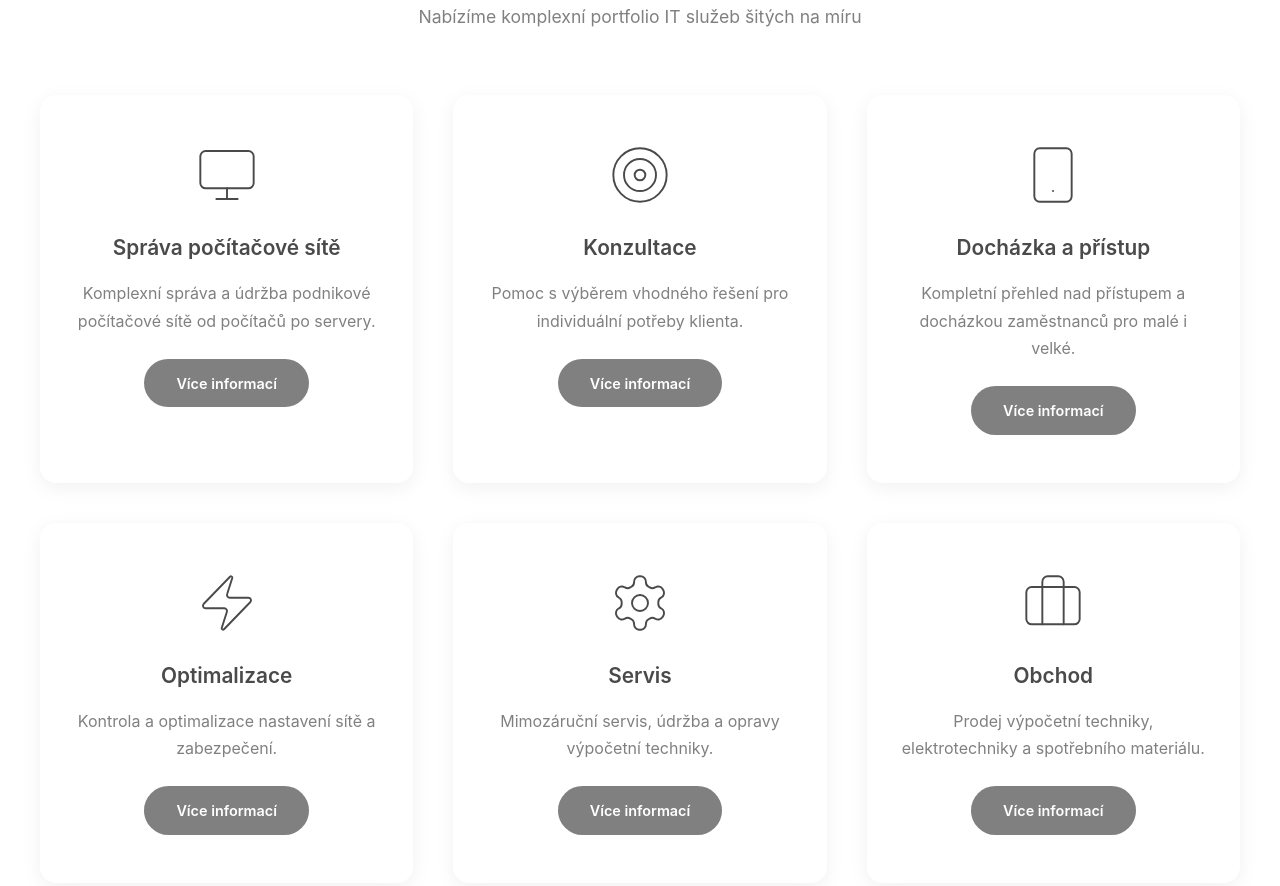
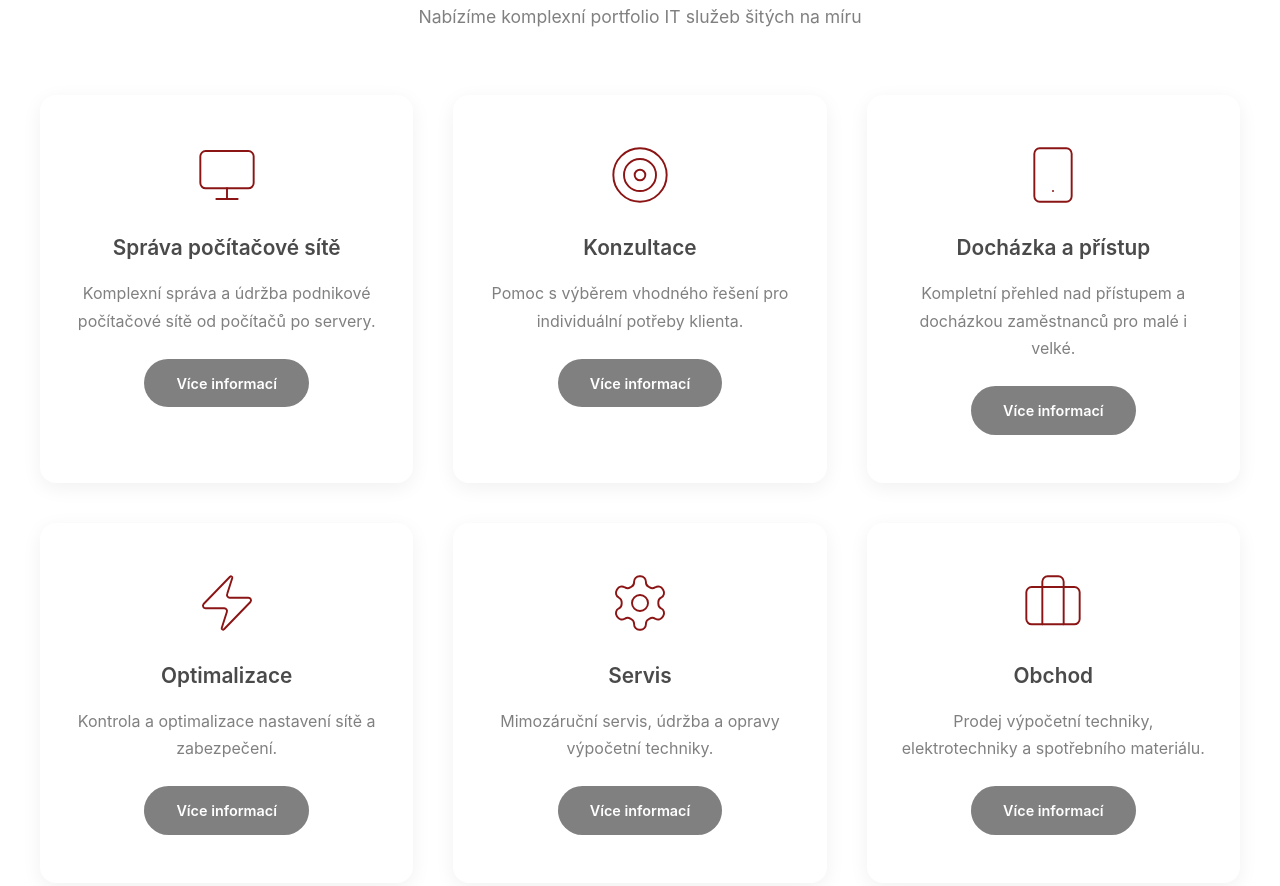
Before and after one commit to HustyCZ/crossit-web, a plain HTML site: page index.html in a window 1280 px wide. Shown: the part 963-1849 px from the top of the page. Drawn offline with Linux system fonts and the light colour scheme.

Commit message:
Update index.html
change color of icons

```diff
--- a/index.html
+++ b/index.html
@@ -242,7 +242,7 @@
         .service-icon svg {
             width: 4rem;
             height: 4rem;
-            stroke: var(--dark-gray);
+            stroke: var(--primary-red);
             stroke-width: 0.72;
             fill: none;
         }
```
